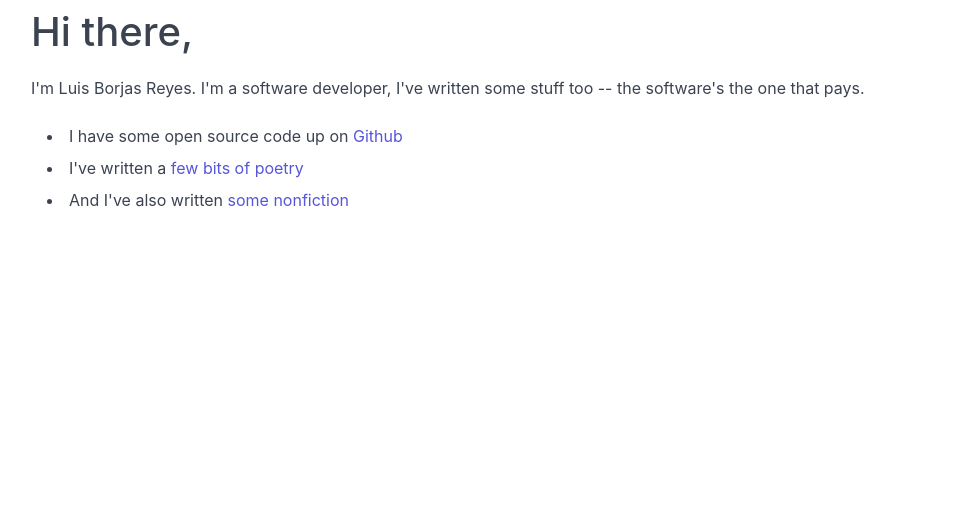
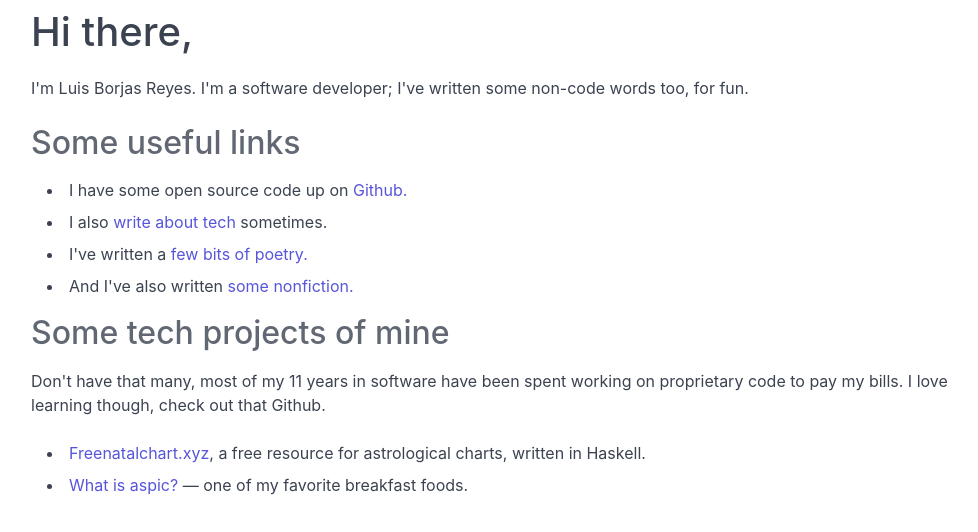
Before and after one commit to lfborjas/lfborjas.github.io, a plain HTML site: page index.html in a window 1280 px wide. Shown: the whole page, without its empty margins (129-1107 px from the left). Drawn offline with nearby package versions, Linux system fonts and the light colour scheme.

```diff
--- a/index.html
+++ b/index.html
@@ -16,11 +16,19 @@
 <body>
   <div id="main" class="container grid-lg mt-2">
     <h1>Hi there,</h1>
-    <p>I'm Luis Borjas Reyes. I'm a software developer, I've written some stuff too -- the software's the one that pays.</p>
+    <p>I'm Luis Borjas Reyes. I'm a software developer; I've written some non-code words too, for fun.</p>
+    <h2 class="text-muted">Some useful links</h2>
     <ul>
-      <li>I have some open source code up on <a href="https://github.com/lfborjas">Github</a></li>
-      <li>I've written a <a href="http://poetry.lfborjas.com/">few bits of poetry</a></li>
-      <li>And I've also written <a href="http://cuaderno.lfborjas.com/">some nonfiction</a></li>
+      <li>I have some open source code up on <a href="https://github.com/lfborjas">Github.</a></li>
+      <li>I also <a href="http://tech.lfborjas.com/">write about tech</a> sometimes.</li>
+      <li>I've written a <a href="http://poetry.lfborjas.com/">few bits of poetry.</a></li>
+      <li>And I've also written <a href="http://cuaderno.lfborjas.com/">some nonfiction.</a></li>
+    </ul>
+    <h2 class="text-muted">Some tech projects of mine</h2>
+    <p>Don't have that many, most of my 11 years in software have been spent working on proprietary code to pay my bills. I love learning though, check out that Github.</p>
+    <ul>
+      <li><a href="https://freenatalchart.xyz/">Freenatalchart.xyz</a>, a free resource for astrological charts, written in Haskell.</li>
+      <li><a href="http://whatisaspic.com/">What is aspic?</a> — one of my favorite breakfast foods.</li>
     </ul>
 </body>
 
```
Also changed, not shown: 1 other file.
